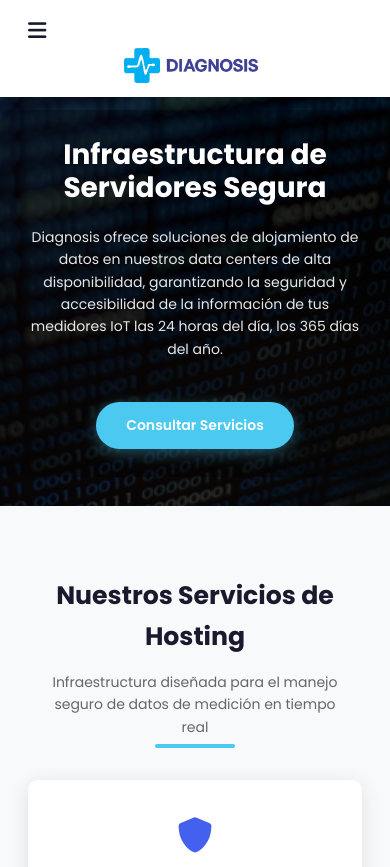
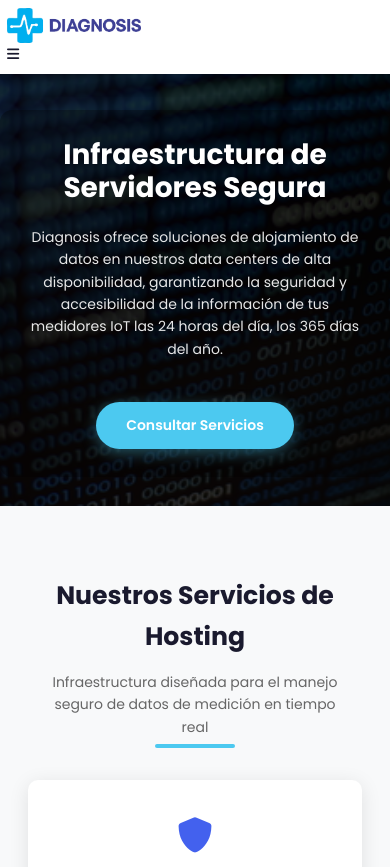
Before and after one commit to Diagnosis2025/IoT, a plain HTML site: page servidores.html in a window 390 px wide. Shown: the top 867 px of the page. Drawn offline with Linux system fonts and the light colour scheme.

Commit message:
Add files via upload

```diff
--- a/servidores.html
+++ b/servidores.html
@@ -33,64 +33,6 @@
             color: var(--dark-color);
             line-height: 1.6;
             overflow-x: hidden;
-        }
-
-        /* Header */
-        .appbar {
-            background-color: white;
-            box-shadow: var(--shadow);
-            position: fixed;
-            width: 100%;
-            top: 0;
-            z-index: 1000;
-            padding: 1rem 2rem;
-        }
-
-        .navbar {
-            display: flex;
-            justify-content: space-between;
-            align-items: center;
-            max-width: 1200px;
-            margin: 0 auto;
-            width: 100%;
-        }
-
-        .logo {
-            font-size: 1.5rem;
-            font-weight: 700;
-            color: var(--primary-color);
-            text-decoration: none;
-            display: flex;
-            align-items: center;
-        }
-
-        .logo i {
-            margin-right: 10px;
-            color: var(--accent-color);
-        }
-
-        .nav-links {
-            display: flex;
-            list-style: none;
-        }
-
-        .nav-links li {
-            margin-left: 1.5rem;
-        }
-
-        .nav-links a {
-            text-decoration: none;
-            color: var(--dark-color);
-            font-weight: 500;
-            transition: var(--transition);
-            font-size: 0.95rem;
-        }
-
-        .menu-toggle {
-            display: none;
-            cursor: pointer;
-            font-size: 1.5rem;
-            color: var(--dark-color);
         }
 
         /* Hero Section */
--- a/styles.css
+++ b/styles.css
@@ -110,7 +110,7 @@ body {
     cursor: pointer;
     font-size: 1.0rem;
     display: block;
-    order: -1; /* Esto lo mueve al principio del flex */
+    order: 1; /* Esto lo mueve al principio del flex */
     align-self: flex-start; /* Asegura que esté arriba */
     color: var(--dark-color);
 }
@@ -486,7 +486,7 @@ body {
 
     .menu-toggle {
         display: block;
-         order: -1; /* Esto lo mueve al principio del flex */
+         order: 1; /* Esto lo mueve al principio del flex */
     align-self: flex-start; /* Asegura que esté arriba */
     }
 
@@ -1014,7 +1014,7 @@ main {
 
     .menu-toggle {
         display: block;
-         order: -1; /* Esto lo mueve al principio del flex */
+         order: 1; /* Esto lo mueve al principio del flex */
     align-self: flex-start; /* Asegura que esté arriba */
     }
 
```
Also changed, not shown: medidor_agua.html (+0 -57 lines), medidor_gas.html (+0 -59 lines), modem.html (+0 -35 lines).
